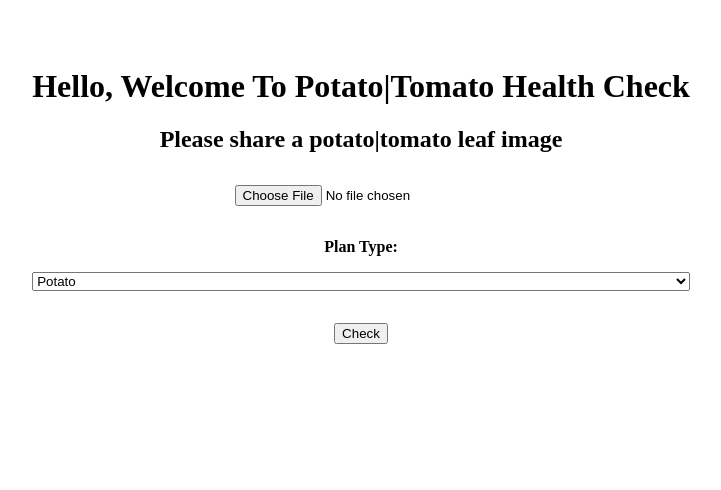
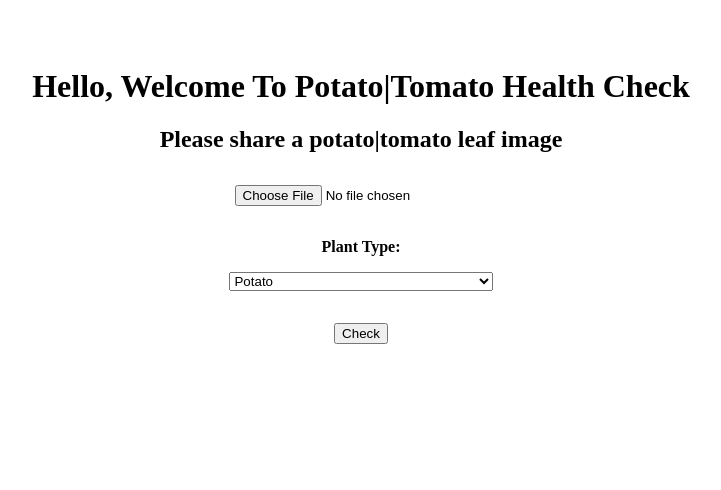
Before and after one commit to MuokaPWambua/PotatoDiseaseClassifier, a Flask app: page / in a window 1280 px wide. Shown: the part 205-695 px from the top of the page, without its empty margins (279-1000 px from the left). Run offline with Flask 3, Linux system fonts and the light colour scheme.

Commit message:
update error handling

```diff
--- a/templates/index.html
+++ b/templates/index.html
@@ -37,8 +37,8 @@
                 <input type="file" id="file" name="image" required>
             </div>
             <div class="center-container spaceY">
-                <p><strong>Plan Type:<strong><p>
-                <select id="plant" name="plant" style="width:100%;">
+                <p><strong>Plant Type:<strong><p>
+                <select id="plant" name="plant" style="width:40%;">
                     <option value="potato">Potato</option>
                     <option value="tomato">Tomato</option>
                 </select>
```
